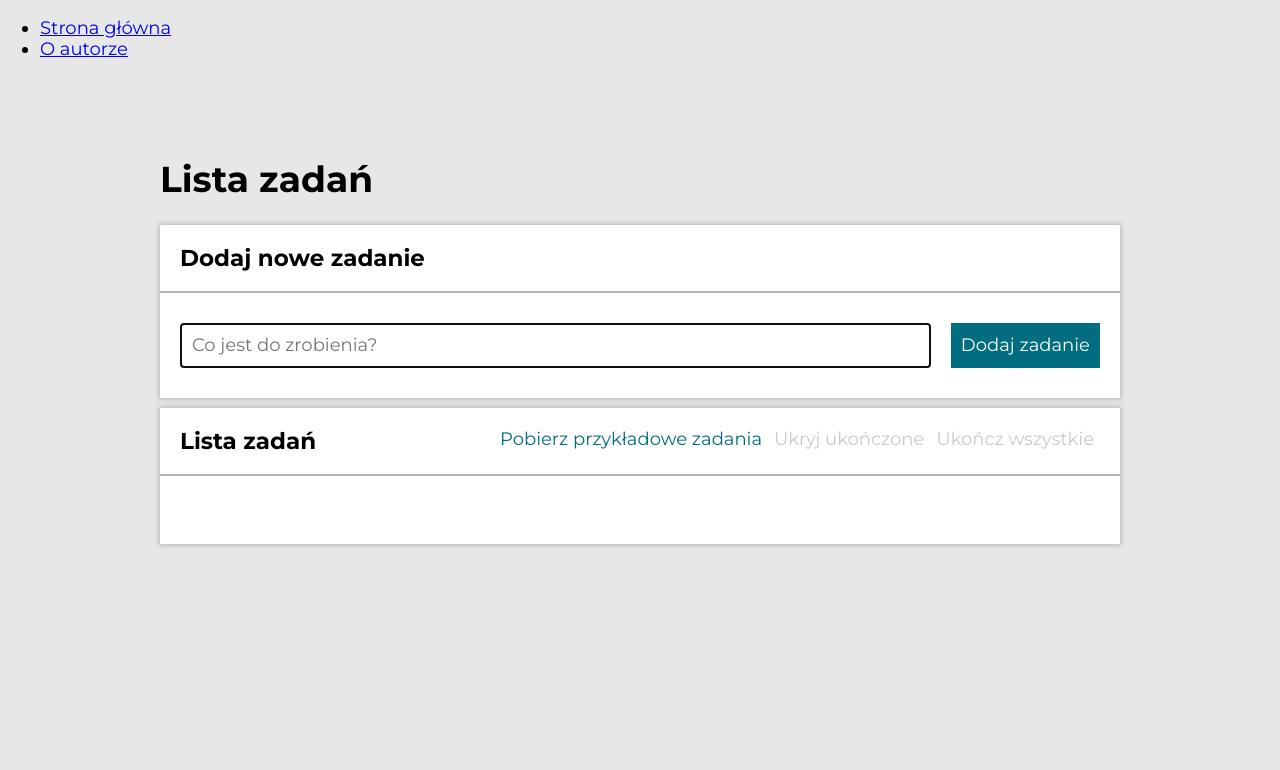
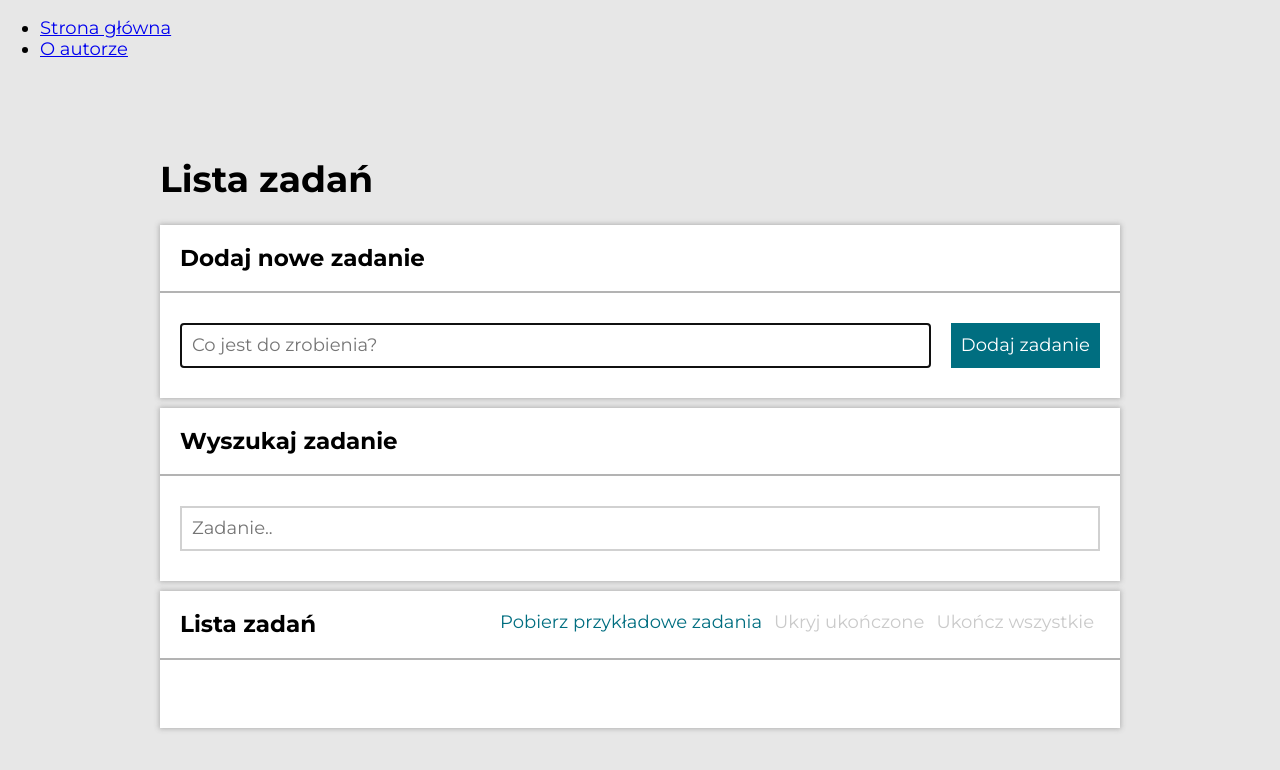
Before and after one commit to KrystianZybura/todo-list-react, a React (Create React App) app: page /#/zadania in a window 1280 px wide. Shown: the top 770 px of the page. Built offline with nearby package versions, Linux system fonts and the light colour scheme.

Commit message:
TaskSearch (incomplete) added

```diff
--- /dev/null
+++ b/src/common/Input/styled.js
@@ -0,0 +1,9 @@
+import styled from "styled-components";
+
+const Input = styled.input`
+  padding: 10px;
+  border: 2px solid #d1d1d1;
+  width: 100%;
+`;
+
+export { Input };
--- a/src/features/tasks/Form/index.js
+++ b/src/features/tasks/Form/index.js
@@ -1,4 +1,5 @@
-import { StyledForm, Input, Button } from "./styled";
+import { StyledForm, Button } from "./styled";
+import { Input } from "../../../common/Input/styled";
 import { useState, useRef } from "react";
 import { useDispatch } from "react-redux";
 import { addTask } from "../tasksSlice";
--- a/src/features/tasks/Form/styled.js
+++ b/src/features/tasks/Form/styled.js
@@ -9,11 +9,6 @@ const StyledForm = styled.form`
     grid-template-columns: 1fr;
     font-size: 15px;
   }
-`;
-
-const Input = styled.input`
-  padding: 10px;
-  border: 2px solid #d1d1d1;
 `;
 
 const Button = styled.button`
@@ -34,4 +29,4 @@ const Button = styled.button`
   }
 `;
 
-export { StyledForm, Input, Button };
+export { StyledForm, Button };
--- /dev/null
+++ b/src/features/tasks/TaskSearch/index.js
@@ -0,0 +1,5 @@
+import { Input } from "../../../common/Input/styled";
+
+const TaskSearch = () => <Input placeholder="Zadanie.." />;
+
+export default TaskSearch;
--- a/src/features/tasks/Tasks/index.js
+++ b/src/features/tasks/Tasks/index.js
@@ -4,12 +4,14 @@ import TaskList from "../TaskList";
 import Buttons from "../Buttons";
 import Section from "../../../common/Section";
 import Container from "../../../common/Container";
+import TaskSearch from "../TaskSearch";
 
 function Tasks() {
   return (
     <Container>
       <Header title={"Lista zadań"} />
       <Section title={"Dodaj nowe zadanie"} body={<Form />} />
+      <Section title={"Wyszukaj zadanie"} body={<TaskSearch />} />
       <Section
         body={<TaskList />}
         extraHeaderContent={<Buttons />}
```
